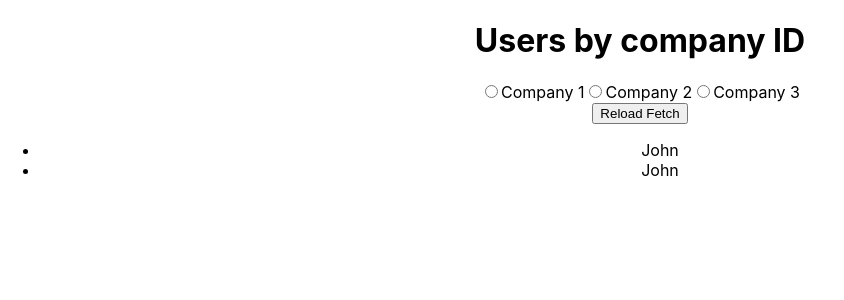
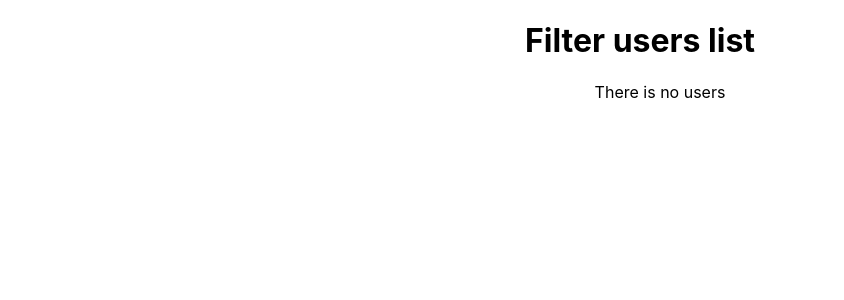
Before and after one commit to matveyprupas/template_app, a React (Create React App) app: page / in a window 1280 px wide. Shown: the top 300 px of the page, without its empty margins (0-844 px from the left). Built offline with nearby package versions, Linux system fonts and the light colour scheme.

Commit message:
feat: new implementation of the task2

```diff
--- a/src/App.js
+++ b/src/App.js
@@ -1,30 +1,35 @@
-import { useState } from "react";
+import { useMemo } from 'react';
 import './App.css';
-import UsersList from "./UsersList";
+import useFilteredUsers from './useFilteredUsers';
 
 function App() {
 
-  const [companyId, setCompanyId] = useState(-1);
+  const filterObject = useMemo(()=>({
+    age: "3",
+    name: "Matvey_19"
+  }), []);
 
-  const clickHandler = (event) => {
-    if(event.target.tagName !== "INPUT") return;
-    setCompanyId(+event.target.value);
-  }
+  const {users, isLoading} = useFilteredUsers(filterObject);
 
-  // console.log('APP RENDERS');
+  console.log('APP RENDERS');
 
   return (
     <div className="App">
-      <h1>Users by company ID</h1>
-      <div onClick={clickHandler}>
-        <input type="radio" id="contactChoice1" name="contact" value="1" />
-        <label htmlFor="contactChoice1">Company 1</label>
-        <input type="radio" id="contactChoice2" name="contact" value="2" />
-        <label htmlFor="contactChoice2">Company 2</label>
-        <input type="radio" id="contactChoice3" name="contact" value="3" />
-        <label htmlFor="contactChoice3">Company 3</label>
-      </div>
-      <UsersList companyId={companyId}/>
+      <h1>Filter users list</h1>
+      {
+        isLoading ?
+        'Users are loading...' :
+        <ul>
+          {
+            !users.length ?
+            'There is no users' :
+            users.map(user => (
+              <li key={user.name}>{user.name}</li>
+            ))
+          }
+        </ul>
+      }
+
     </div>
   );
 }
--- a/src/UsersList.js
+++ /dev/null
@@ -1,39 +0,0 @@
-import { useEffect, useState } from 'react';
-import useUsersByCompanyId from './hooks/useUsersByCompanyId';
-import useFilteredUsers from './hooks/useFilteredUsers';
-import filterObject from "./mock/filterObject.json";
-
-function UsersList({companyId}) {
-
-  const [isReload, setIsReload] = useState(false)
-
-  const usersByCompanyId = useUsersByCompanyId(companyId, isReload, setIsReload);
-  const filteredUsers = useFilteredUsers(filterObject);
-
-  useEffect(()=>{
-    setIsReload(false);
-  }, [])
-
-  const handleReload = () => {
-    setIsReload(true);
-  }
-
-  // console.log('UsersList RENDERS');
-  return (
-    <>
-      <button onClick={handleReload}>Reload Fetch</button>
-      {/* <ul>
-        {usersByCompanyId.map((user) => (
-          <li key={user.name}>{user.name}</li>
-        ))}
-      </ul> */}
-      <ul>
-        {filteredUsers.map((user) => (
-          <li key={user.name+user.age+user.companyId}>{user.name}</li>
-        ))}
-      </ul>
-    </>
-  );
-}
-
-export default UsersList;
--- a/src/hooks/useFilteredUsers.js
+++ /dev/null
@@ -1,43 +0,0 @@
-import { useEffect, useState } from "react";
-import listUsers from "../mock/users.json";
-
-const fetchData = (filterObject) => {
-  return new Promise((resolve) => {
-    const filters = Object.entries(filterObject);
-    console.log(filters, listUsers);
-
-    const filteredUsers = listUsers.filter(user => {
-      let isFilteredUser = true;
-      filters.forEach((filter, j, filtersArr) => {
-        // console.log(user, user[filter[0]], filtersArr[j])
-        if(user[filter[0]] !== filtersArr[j][1]) {
-          isFilteredUser = false;
-        }
-      })
-      return isFilteredUser;
-    })
-
-    setTimeout(() => {
-      resolve(filteredUsers);
-    }, 2000);
-  });
-}
-
-export default function useFilteredUsers(filterObject) {
-
-  console.log('useFilteredUsers: ', filterObject);
-
-  const [filteredUsers, setFilteredUsers] = useState([]);
-
-  // const users = await fetchData(filterObject);
-
-  // setFilteredUsers(users);
-  useEffect(() => {
-    fetchData(filterObject).then((users) => {
-      setFilteredUsers(users);
-    });
-
-  }, [filterObject]);
-
-  return filteredUsers;
-}
--- a/src/hooks/useUsersByCompanyId.js
+++ /dev/null
@@ -1,39 +0,0 @@
-import { useEffect, useState } from "react";
-import listUsers from "../mock/users.json";
-
-const usersByCompanyIdCacheMap = new Map();
-
-const fetchData = () => {
-  return new Promise((resolve) => {
-    setTimeout(() => {
-      resolve(listUsers);
-    }, 2000);
-  });
-}
-
-export default function useUsersByCompanyId(companyId, force = false, setForce) {
-
-  // console.log('useUsersByCompanyId: ', companyId, usersByCompanyIdCacheMap, force);
-
-  const [usersById, setUsersById] = useState([]);
-
-
-  useEffect(() => {
-    if(companyId === -1) return;
-    if(force) {
-      usersByCompanyIdCacheMap.delete(companyId);
-    }
-    if(!usersByCompanyIdCacheMap.has(companyId)) {
-      fetchData().then((users) => {
-        const res = users.filter((user) => user.companyId === companyId);
-        usersByCompanyIdCacheMap.set(companyId, res);
-        setUsersById(res);
-        if(force) setForce(false);
-      });
-    } else {
-      setUsersById(usersByCompanyIdCacheMap.get(companyId));
-    }
-  }, [companyId, force, setForce]);
-
-  return usersById;
-}
--- a/src/mock/filterObject.json
+++ /dev/null
@@ -1,4 +0,0 @@
-{
-  "age": 12,
-  "name": "John"
-}
--- a/src/mock/users.json
+++ /dev/null
@@ -1,57 +0,0 @@
-[
-  {
-    "name": "Matvey",
-    "companyId": 1,
-    "age": 19
-  },
-  {
-    "name": "John",
-    "companyId": 2,
-    "age": 122
-  },
-  {
-    "name": "Nastia",
-    "companyId": 2,
-    "age": 1
-  },
-  {
-    "name": "Armen",
-    "companyId": 2,
-    "age": 1292
-  },
-  {
-    "name": "Lucas",
-    "companyId": 1,
-    "age": 66
-  },
-  {
-    "name": "Anna",
-    "companyId": 2,
-    "age": 77
-  },
-  {
-    "name": "Maria",
-    "companyId": 3,
-    "age": 12
-  },
-  {
-    "name": "John",
-    "companyId": 3,
-    "age": 12
-  },
-  {
-    "name": "John",
-    "companyId": 3,
-    "age": 23
-  },
-  {
-    "name": "John",
-    "companyId": 1,
-    "age": 12
-  },
-  {
-    "name": "Avgistinas",
-    "companyId": 3,
-    "age": 12
-  }
-]
--- /dev/null
+++ b/src/useFilteredUsers.js
@@ -0,0 +1,26 @@
+import { useState } from "react";
+import { fetchUsers } from "./utils";
+import { useEffect } from "react";
+
+const useFilteredUsers = (filterObject) => {
+  const [users, setUsers] = useState([]);
+  const [isLoading, setIsLoading] = useState(false);
+
+  useEffect(() => {
+    setIsLoading(true);
+
+    fetchUsers(filterObject)
+    .then(res => {
+      setUsers(res);
+      setIsLoading(false);
+    })
+    .catch(err => console.error(err))
+  }, [filterObject])
+
+  return {
+    users,
+    isLoading
+  };
+}
+
+export default useFilteredUsers;
--- /dev/null
+++ b/src/utils.js
@@ -0,0 +1,27 @@
+export const fetchUsers = (filterObject) => {
+  const users = [...Array(100).keys()].map((user, i) => ({
+    name: `Matvey_${i}`,
+    age: i%15 === 0 ? 15 : i%5 === 0 ? 5 : i%3 === 0 ? 3 : i,
+    companyId: i
+  }));
+
+  const filterEntries = Object.entries(filterObject);
+
+  const filteredUsers = users.filter(user => {
+    let res = true;
+
+    filterEntries.forEach(([key, value]) => {
+      if(user[key] != value) res = false;
+    })
+
+    return res;
+  })
+
+  return new Promise((resolve, reject) => {
+    if(!users.length) reject('0 users');
+
+    setTimeout(() => {
+      resolve(filteredUsers);
+    }, 2500);
+  })
+}
```
